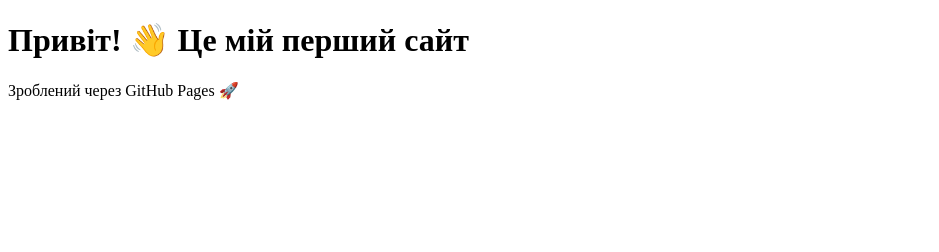
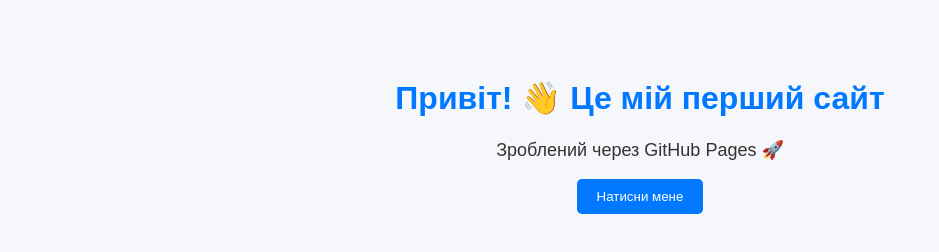
Before and after one commit to multikyura-lgtm/my-first-site, a plain HTML site: page index.html in a window 1280 px wide. Shown: the whole page, without its empty margins (0-939 px from the left). Drawn offline with Linux system fonts and the light colour scheme.

Commit message:
Update index.html

```diff
--- a/index.html
+++ b/index.html
@@ -4,9 +4,11 @@
     <meta charset="UTF-8">
     <meta name="viewport" content="width=device-width, initial-scale=1.0">
     <title>Мій перший сайт</title>
+    <link rel="stylesheet" href="style.css">
 </head>
 <body>
     <h1>Привіт! 👋 Це мій перший сайт</h1>
     <p>Зроблений через GitHub Pages 🚀</p>
+    <button onclick="alert('Вітаю! Це працює 🎉')">Натисни мене</button>
 </body>
 </html>
```
